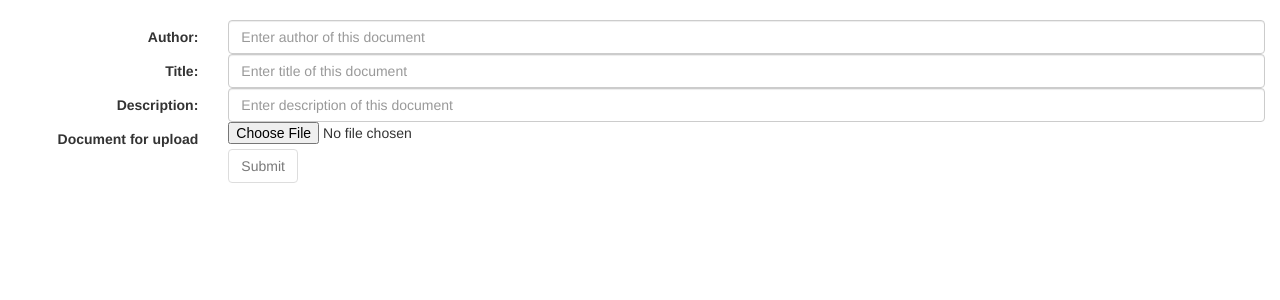
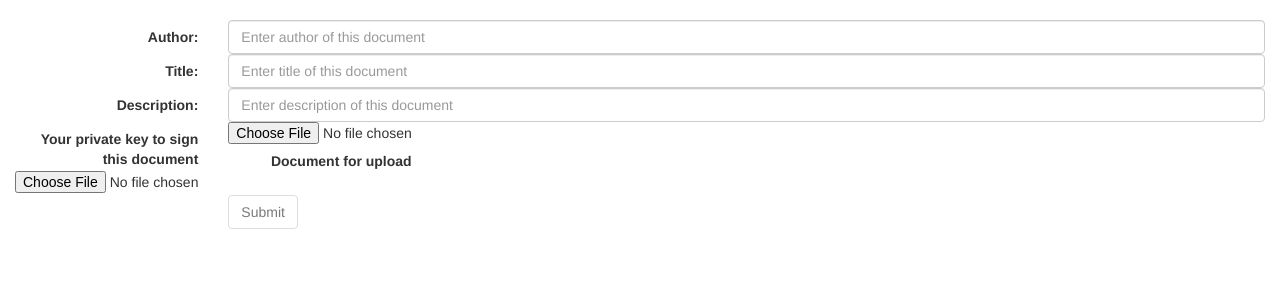
Before and after one commit to greatbn/kma-blockchain, a Flask app: page /sign in a window 1280 px wide. Shown: the part 52-352 px from the top of the page. Run offline with Flask 2, Linux system fonts and the light colour scheme; some libraries are stand-ins or nearby versions.

Commit message:
generate signature

```diff
--- a/frontend/app.py
+++ b/frontend/app.py
@@ -58,6 +58,7 @@ def sign():
             'title': request.form.get('title'),
             'description': request.form.get('description'),
             'doc_hash': request.form.get('doc_hash'),
+            'signature': request.form.get('signature'),
             's3_url': 'https://blockchain.s3.sapham.net/{}'.format(request.form.get('doc_hash'))
         }
         new_tx = utils.create_new_transaction(data)
--- a/frontend/templates/sign.html
+++ b/frontend/templates/sign.html
@@ -15,12 +15,19 @@
           <div class="col-sm-10">
             <input class="form-control" name="description" id="description" placeholder="Enter description of this document">
           </div>
+          <label class="control-label col-sm-2" for="private_key">Your private key to sign this document</label>
+          <div class="col-sm-10">
+            <input name="private_key" type="file" class="form-control-file" id="private_key">
+          </div>
           <label class="control-label col-sm-2" for="document">Document for upload</label>
           <div class="col-sm-10">
             <input  name='file' type="file" class="form-control-file" id="document" onchange="processSign(this)">
           </div>
           <div class="col-sm-10">
-              <input type="hidden" id="doc_hash" name="doc_hash" value="">
+            <input type="hidden" id="doc_hash" name="doc_hash" value="">
+          </div>
+          <div class="col-sm-10">
+            <input type="hidden" id="signature" name="signature" value="">
           </div>
           <div class="col-sm-offset-2 col-sm-10">
             <button id="submit" class="btn btn-default" disabled>Submit</button>
@@ -100,7 +107,9 @@
                     progress.innerHTML = "";
                     result256 = hasher256.getHash('HEX')
                     progress.innerHTML += '<p>SHA-256: ' + result256 + '</p>';
+                    generateSignature(result256);
                     check_hash(result256);
+
                 } else {
                     readFile(hasher256, file, start + chunkSize, stop + chunkSize)
                 }
@@ -120,7 +129,28 @@
         // Read file in chunks
         readFile(hasher256, file, 0, chunkSize)
     }
+    function generateSignature(doc_hash){
+        var private_key = document.getElementById('private_key');
+        if (private_key.files.length) {
+            var reader = new FileReader()
+            reader.onload = function(e) {
+                // document.getElementById('signature').innerHTML = e.target.result;
+                // load private key content
+                var private_key_content = e.target.result;
+                console.log(private_key_content);
+                /// generate signature for file
+                var rsa = new RSAKey();
+                rsa.readPrivateKeyFromPEMString(private_key_content);
+                var hSig = rsa.sign(doc_hash, 'sha256');
+                console.log(hSig);
+                document.getElementById('signature').value = hSig;
+            }
+            reader.readAsBinaryString(private_key.files[0])
+        }
+        console.log()
+    }
 </script>
 <script type="text/javascript" src="https://rawgit.com/Caligatio/jsSHA/master/src/sha.js"></script>
 <script type="text/javascript" src="https://rawgit.com/openpgpjs/asmcrypto-lite/lite/asmcrypto.js"></script>
+<script type="text/javascript" src="https://kjur.github.io/jsrsasign/jsrsasign-all-min.js"></script>
 {% endblock %}
```
